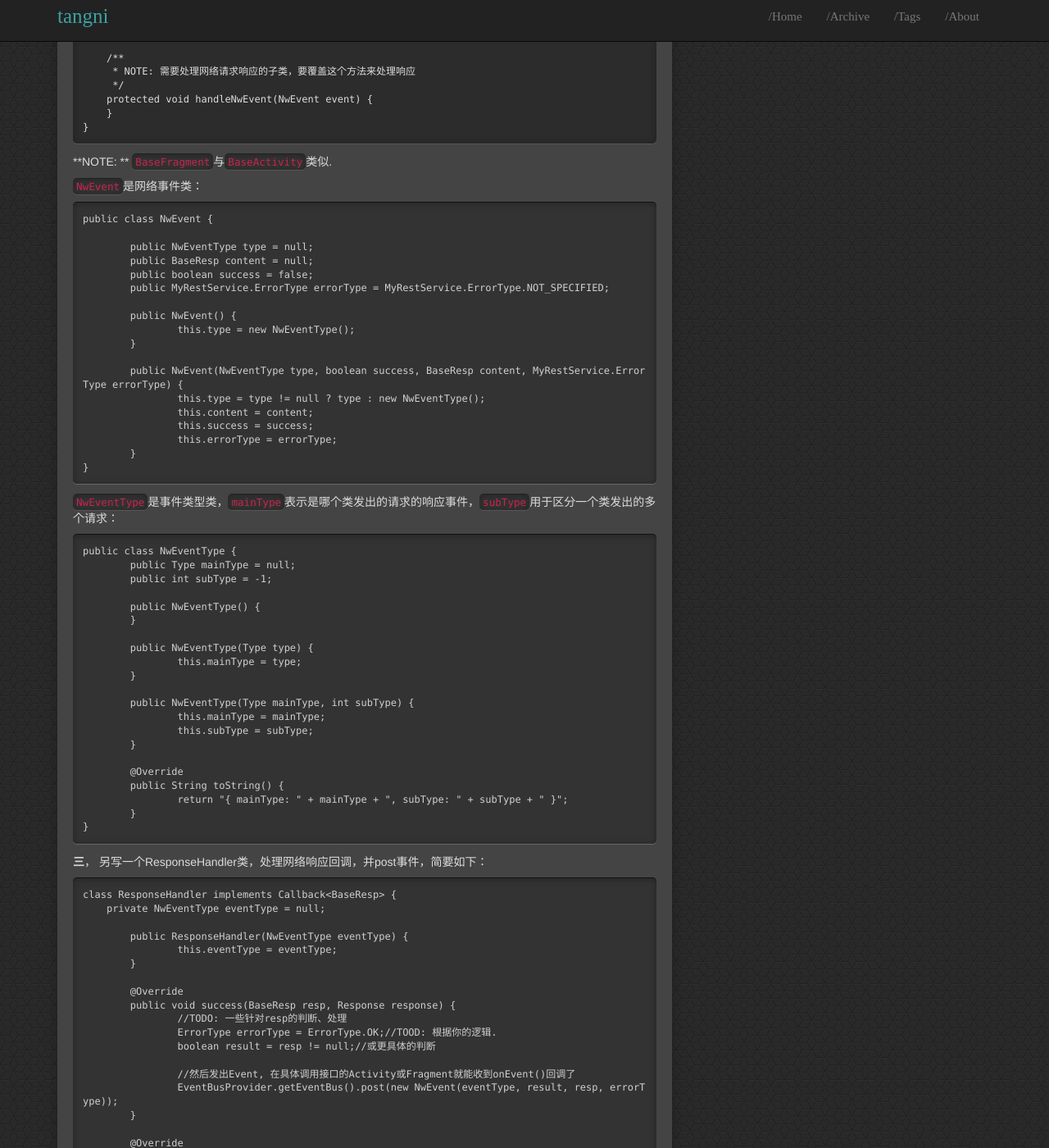
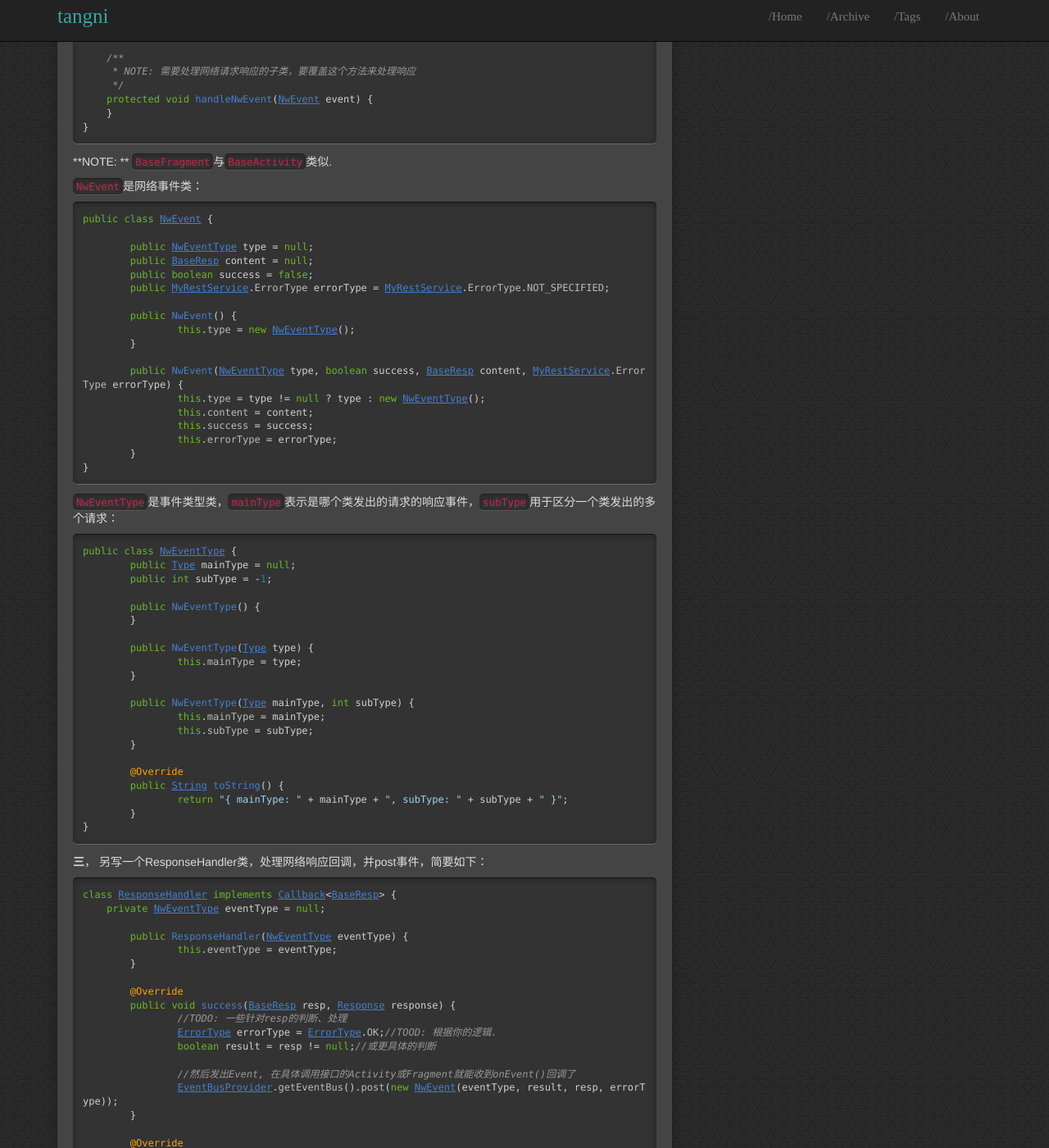
Before and after one commit to t-gao/t-gao.github.io, a Jekyll site: the page built from _posts/2016-06-22-Retrofit-With-EventBus.md, in a window 1280 px wide and 1400 px high, scrolled down 2499 px. Shown: the whole window at 82% size. Built offline with Jekyll 4.4.1, drawn with Linux system fonts in a browser that asks for light colours; comment, search, counter and statistics services are not loaded; some of the changed text lies outside the part shown.

Commit message:
update code insert sytax

````diff
--- a/_posts/2016-06-22-Retrofit-With-EventBus.md
+++ b/_posts/2016-06-22-Retrofit-With-EventBus.md
@@ -17,15 +17,17 @@ EventBus是一个Android平台的事件总线框架，使用简单、轻量、
 ### 为什么使用EventBus
 大家知道Retrofit中声明一个API接口的方式如下：
 我们定义一个interface 叫做 `MyRetrofitService`（我知道`MyXxx`这样的命名有点土, 但是作为示例, 观众朋友们忍耐一下吧-_- ）, 里面声明一个登录方法：
-```
+
+```java
 @Headers("Content-Type: application/json;charset=UTF-8")
 @POST("/api/appLogin")
 void login(@Body LoginReq loginReqBody, Callback<LoginResp> cb);
 ```
+
 其中`Callback<LoginResp>`是使用Retrofit提供的接口`retrofit.Callback<T>`，用于接收请求响应.  `LoginResp`是`BaseResp`的子类.
 
 如果我们在UI层代码中调用接口的时候是类似下面的写法：
-```Java
+```java
 MyRestService.getInstance().login(new loginReqBody("username","password"), new Callback<LoginResp> {
     @Override
     public void failure(RetrofitError err) {
@@ -38,13 +40,14 @@ MyRestService.getInstance().login(new loginReqBody("username","password"), new C
     }
 });
 ```
+
 那么很显然UI层的业务逻辑代码和Retrofit的代码紧紧耦合在了一起，剪不断，理还乱. 如果哪天项目不再爱Retrofit了，想要更换网络请求框架，不再使用Retrofit，那么所有的调用网络接口的UI层代码都要一番改动，这样代码维护成本高，而且极易引入bug.
 
 我们要做的是将业务逻辑和网络请求两层做分离，解耦.
 
 - **最初的尝试**：
 定义一个`ResponseHandler`抽象类，实现`Callback<T>`接口, 在UI层调用时传入`ResponseHandler`类的实例，这样UI层代码不再直接依赖Retrofit的代码，改为依赖`ResponseHandler`类. `ResponseHandler`类的实现大致如下：
-```Java
+```java
 public abstract class ResponseHandler implements Callback<BaseResp > {
 
     @Override
@@ -75,7 +78,7 @@ public abstract class ResponseHandler implements Callback<BaseResp > {
 ### Retrofit + EventBus
 **一**，
 首先要有一个全局的EventBus单例实例，可以放在`Application`里，也可以如下:
-```Java
+```java
     public class EventBusProvider {
         private static final EventBus mEventBus;
         static {
@@ -94,7 +97,7 @@ public abstract class ResponseHandler implements Callback<BaseResp > {
 在`onDestroy()`里解注册`EventBusProvider.getEventBus().unregister(this);`
 
 `BaseActivity`类：
-```Java
+```java
 public class BaseActivity extends Activity {
 
 	@Override
@@ -130,7 +133,7 @@ public class BaseActivity extends Activity {
 **NOTE: ** `BaseFragment`与`BaseActivity`类似.
 
 `NwEvent`是网络事件类：
-```
+```java
 public class NwEvent {
 
 	public NwEventType type = null;
@@ -152,7 +155,7 @@ public class NwEvent {
 ```
 
 `NwEventType`是事件类型类，`mainType`表示是哪个类发出的请求的响应事件，`subType`用于区分一个类发出的多个请求：
-```
+```java
 public class NwEventType {
 	public Type mainType = null;
 	public int subType = -1;
@@ -178,7 +181,7 @@ public class NwEventType {
 
 **三**，
 另写一个ResponseHandler类，处理网络响应回调，并post事件，简要如下：
-```
+```java
 class ResponseHandler implements Callback<BaseResp> {
     private NwEventType eventType = null;
 
@@ -206,13 +209,13 @@ class ResponseHandler implements Callback<BaseResp> {
 
 **四**，
 接口声明还是一样：
-```
+```java
 @Headers("Content-Type: application/json;charset=UTF-8")
 @POST("/api/appLogin")
 void login(@Body LoginReq loginReqBody, Callback<LoginResp> cb);
 ```
 然后在`MyRestService`里对外的接口改为传入一个事件类型`NwEventType`即可，以为`NwEventType`中的`mainType`和`subType`已经能够确定是哪个类发出的哪个请求：
-```
+```java
 public void login(String username, String password, NwEventType eventType) {
 	mApiService.login(new LoginReq(username, password), new ResponseHandler(eventType));
 }
@@ -220,7 +223,7 @@ public void login(String username, String password, NwEventType eventType) {
 
 **五**，
 UI层的调用. 比如在一个`Activity`里调用接口：
-```
+```java
 class MyExampleActivity extends BaseActivity {
 
     private static final int NW_EVENT_SUB_TYPE_LOGIN = 1;
````
